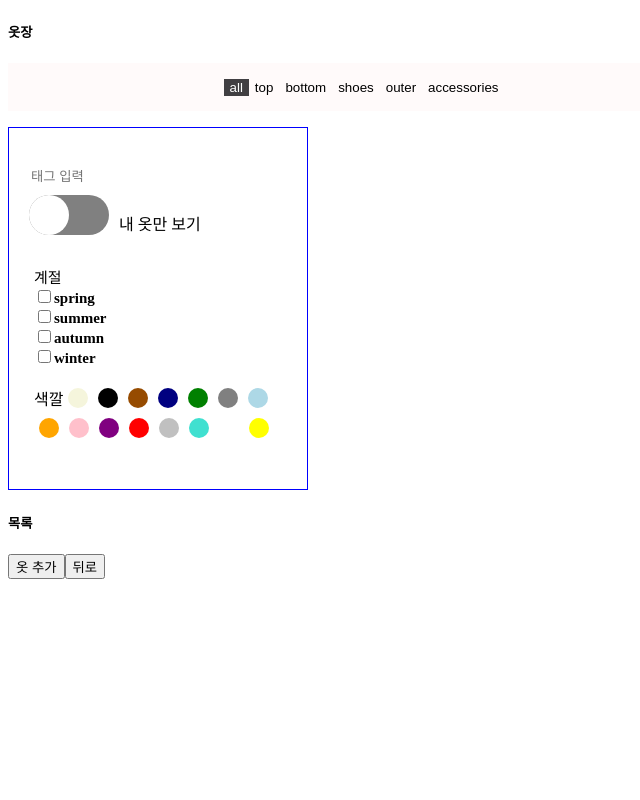
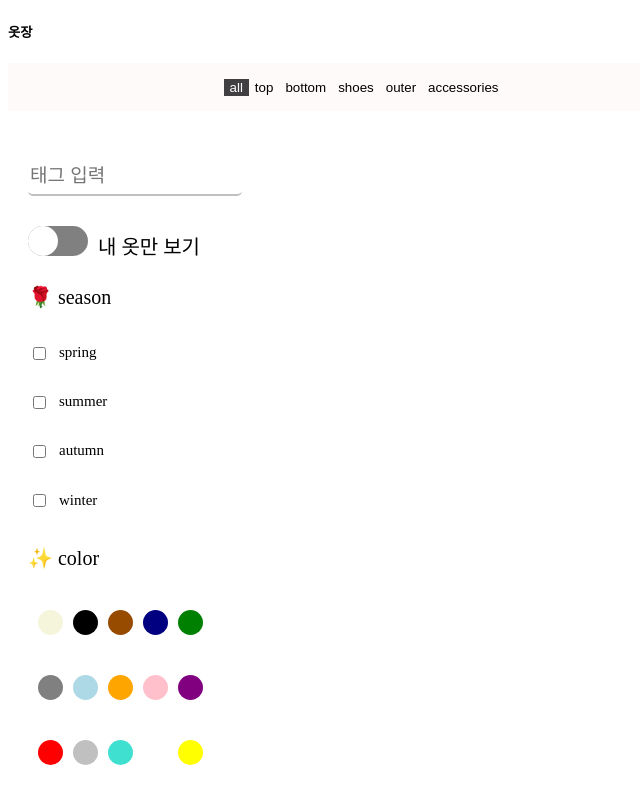
Before and after one commit to yujin-178/G-d-up, a React app in the folder frontend/: page /closet in a window 1280 px wide. Shown: the top 800 px of the page, without its empty margins (0-640 px from the left). Built offline with nearby package versions, Linux system fonts and the light colour scheme.

Commit message:
feat : ClosetSidebar 컴포넌트 css 추가

```diff
--- a/frontend/src/components/closetSidebar/ClosetSidebar.jsx
+++ b/frontend/src/components/closetSidebar/ClosetSidebar.jsx
@@ -32,40 +32,53 @@ function ClosetSidebar(props) {
         placeholder="태그 입력"
         onKeyPress={onKeyPress}
       />
-      <section css={toggleContainer}>
+      <div css={toggleContainer}>
         <div css={toggleBtn({ isUserItem })} onClick={toggleIsUserItem}>
           <div css={toggleBtnCircle({ isUserItem })}></div>
         </div>
         <p css={toggleTitle}>내 옷만 보기</p>
-      </section>
-      <ul css={seasonItems}> 계절
+      </div>
+      <>
+        <p>🌹 season</p>
+        <ul css={seasonItems}>
           {filters.season.map((item, index) => (
-          <li key={index} css={ItemList}>
-            <input type="checkbox" name={item} onChange={(event) => onChangeSeason(event.target.checked, item)} />
-            <label htmlFor={item}>{item}</label>
+            <li key={index} css={menuItem}>
+              <input
+                css={checkbox}
+                type="checkbox"
+                id={item}
+                onChange={(event) => onChangeSeason(event.target.checked, item)}
+              />
+              <label css={checkboxTitle} htmlFor={item}>{item}</label>
             </li>
           ))}
         </ul>
-      <ul css={colorItems}> 색깔
+      </>
+      <>
+        <p>✨ color</p>
+        <ul css={colorItems}>
           {filters.colors.map((color, index) => {
             const isSelected = selectedColors.includes(color);
             return (
-            <li key={index} css={ItemList}>
+              <li key={index} css={menuItem}>
                 <button
                   css={colorButton({ color, isSelected })}
                   onClick={() => onChangeColor(color)}
                 >
                 </button>
               </li>
-          )
+            );
           })}
         </ul>
-      <ul>
+      </>
+      <ul css={tagContainer}>
         {customTags.map((value, index) => {
           return (
-            <li key={index}>
-              {value}
-              <button onClick={() => deleteCustomHandler(value)}>x</button>
+            <li key={index} css={tagItem}>
+              <p css={tagTitle}>{value}</p>
+              <button
+                css={tagDeleteBtn}
+                onClick={() => deleteCustomHandler(value)}>x</button>
             </li>
           )
         })}
@@ -76,32 +89,35 @@ function ClosetSidebar(props) {
 
 const sidebarStyle = css`
   position: relative;
-  border: 1px solid blue;
-  width: 300px;
+  width: 250px;
   height: 50%;
   box-sizing: border-box;
   padding: 30px 20px;
   box-shadow: 0px 0px 10px rgba(0, 0, 0, 0.l);
+  font-size: 20px;
+  background-color: #fff;
 `
 
 const searchInputStyle = css`
+  height: 35px;
+  outline: 0;
   border: 0;
-  outline: none;
-  height: 35px;
   border-radius: 5px;
+  border-bottom: 2px solid silver;
   width: 100%;
+  font-size: 19px;
 `
 
 const seasonItems = css`
   font-size: 15px;
-  padding: 0 5px;
+  padding: 0 1px;
 `
 
-const ItemList = css`
-  text=decoration: none;
+const menuItem = css`
+  text-decoration: none;
   font-size: 15px;
   display: block;
-  font-weight: 600;
+  padding: 15px 0px;
 `
 
 const colorItems = css`
@@ -113,8 +129,8 @@ const colorItems = css`
 
 const colorButton = ({ color, isSelected }) => css`
   background-color: #${color};
-  height: 20px;
-  width: 20px;
+  height: 25px;
+  width: 25px;
   cursor: pointer;
   border-radius: 50%;
   border: 0;
@@ -127,15 +143,18 @@ const colorButton = ({ color, isSelected }) => css`
 
 const toggleContainer = css`
   display: flex;
+  padding-top: 30px;
 `
 
 const toggleTitle = css`
   margin-left: 10px;
+  margin: 0;
+  padding: 5px 10px;
 `
 
 const toggleBtn = ({ isUserItem }) => css`
-  width: 80px;
-  height: 40px;
+  width: 60px;
+  height: 30px;
   background: grey;
   border-radius: 30px;
   transition: all 300ms ease-in-out;
@@ -146,8 +165,8 @@ const toggleBtn = ({ isUserItem }) => css`
 `
 
 const toggleBtnCircle = ({ isUserItem }) => css`
-  width: 40px;
-  height: 40px;
+  width: 30px;
+  height: 30px;
   background-color: white;
   border-radius: 50%;
   transition: all 300ms ease-in-out;
@@ -157,4 +176,49 @@ const toggleBtnCircle = ({ isUserItem }) => css`
   `}
 `
 
+const tagContainer = css`
+  width: 80%;
+  background-color: beige;
+  display: flex;
+  flex-wrap: wrap;
+  padding: 5px;
+`
+
+const tagItem = css`
+  position: relative;
+  display: flex;
+  text-decoration: none;
+  background-color: white;
+  height: 25px;
+  padding: 4px;
+  border-radius: 18px;
+  font-size: 15px;
+  box-shadow: 2px 2px 1px rgba(0, 0, 0, 0.1);
+  margin: 5px;
+`
+
+const checkbox = css`
+  vertical-align: middle;
+  position: relative;
+  bottom: 0.5px;
+`
+
+const checkboxTitle = css`
+  display: inline-block;
+  margin-left: 10px;
+`
+
+const tagTitle = css`
+  margin: 0;
+  padding: 4px;
+  vertical-align: middle;
+`
+
+const tagDeleteBtn = css`
+  border:none;
+  background: none;
+  padding: 0px 5px 2px 0px;
+  cursor: pointer;
+`
+
 export default ClosetSidebar;
```
Lines whose indentation alone changed are shown as unchanged.
